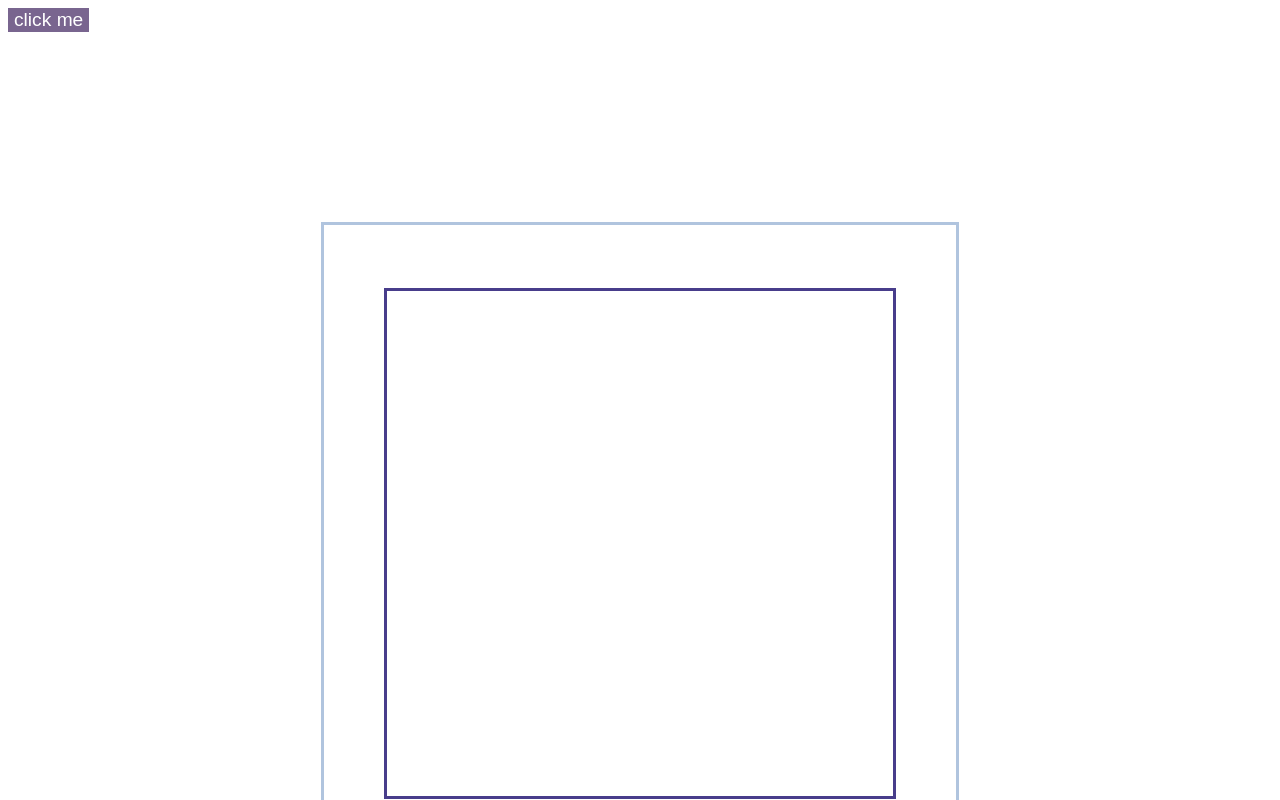
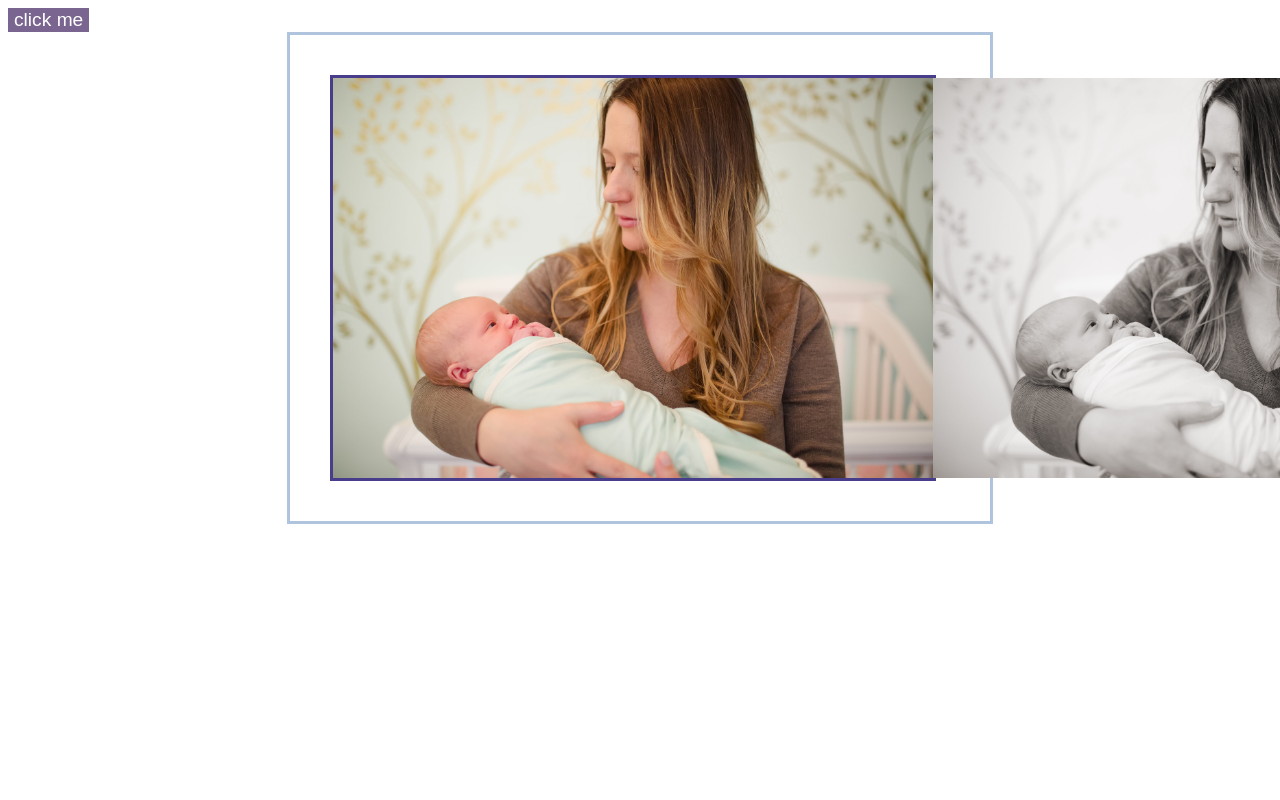
Before and after one commit to MissLiner/dropdown-module, a website built with webpack: page dist/index.html in a window 1280 px wide. Shown: the top 800 px of the page. Built offline with nearby package versions, Linux system fonts and the light colour scheme.

Commit message:
Adjust frame and image

```diff
--- a/src/index.js
+++ b/src/index.js
@@ -7,3 +7,27 @@ const dropdownMenu = document.getElementById('dropdown-menu');
 const dropdownMenuBtn = document.getElementById('dropdown-menu-btn');
 
 mtDropdownResp(dropdownMenuBtn, dropdownMenu, dropdownDiv, mobileWidth, styleProfile);
+
+import { mtImageSlider } from './mt_image_slider';
+
+import nbpic01 from './pic_newborn-01.jpg';
+import nbpic02 from './pic_newborn-02.jpg';
+import nbpic03 from './pic_newborn-03.jpg';
+import nbpic04 from './pic_newborn-04.jpg';
+import nbpic05 from './pic_newborn-05.jpg';
+
+const pic1 = new Image();
+const pic2 = new Image();
+const pic3 = new Image();
+const pic4 = new Image();
+const pic5 = new Image();
+
+pic1.src = nbpic01;
+pic2.src = nbpic02;
+pic3.src = nbpic03;
+pic4.src = nbpic04;
+pic5.src = nbpic05;
+
+const picSlider = document.getElementById('pic-slider');
+
+mtImageSlider(picSlider, pic1, pic2, pic3, pic4, pic5);
--- a/src/mt_image_slider.js
+++ b/src/mt_image_slider.js
@@ -1,21 +1,9 @@
-import nbpic01 from './pic_newborn-01.jpg';
-import nbpic02 from './pic_newborn-02.jpg';
-import nbpic03 from './pic_newborn-03.jpg';
-import nbpic04 from './pic_newborn-04.jpg';
-import nbpic05 from './pic_newborn-05.jpg';
+function mtImageSlider(element, ...pics) {
+    element.append(...pics);
+}
 
-const pic1 = new Image();
-const pic2 = new Image();
-const pic3 = new Image();
-const pic4 = new Image();
-const pic5 = new Image();
+//picSlider.append(pic1, pic2, pic3, pic4, pic5);
 
-pic1.src = nbpic01;
-pic2.src = nbpic02;
-pic3.src = nbpic03;
-pic4.src = nbpic04;
-pic5.src = nbpic05;
-
-const picSlider = document.getElementById('pic-slider');
-
-picSlider.append(pic1, pic2, pic3, pic4, pic5);
+export {
+    mtImageSlider,
+}
--- a/src/style.css
+++ b/src/style.css
@@ -26,29 +26,21 @@
 #pic-frame-inner {
     border: solid;
     border-color:darkslateblue;
+    height: 400px;
     margin: auto;
     margin-top: 10%;
-    width: 80%;
+    margin: 40px;
+    width: 600px;
 }
-#pic-frame-inner:after {
-    content: '';
-    display: block;
-    padding-bottom: 100%;
-}
+
 #pic-frame-outer {
     border: solid;
     border-color: lightsteelblue;
     margin: auto;
-    margin-top: 15%;
-    width: 50%;
-}
-#pic-frame-outer:after {
-    content: '';
-    display: block;
-    padding-bottom: 50%;
+    width: 700px;
 }
 #pic-slider {
+    display: flex;
     position: absolute;
-    height: 50%;
-    width: 50%;
+    height: 400px;
 }
```
Also changed, not shown: dist/0a8719ba0e0725d0e3ec.jpg (added), dist/52efbf5e5ba28f1ebeb5.jpg (added), dist/6265b347eac254a15322.jpg (added), dist/cfe863c265b873e48313.jpg (added), dist/f05d7e3c011683e56fe5.jpg (added), dist/main.js.
